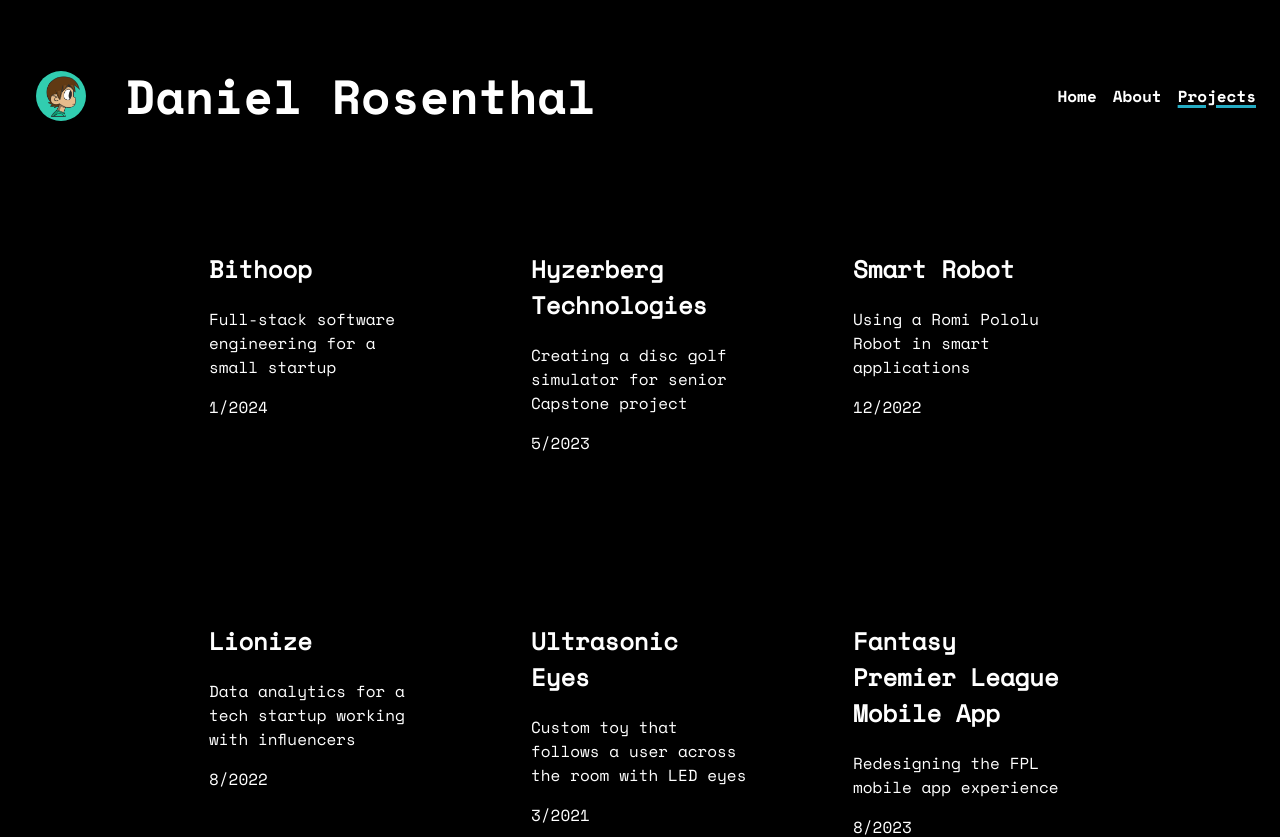
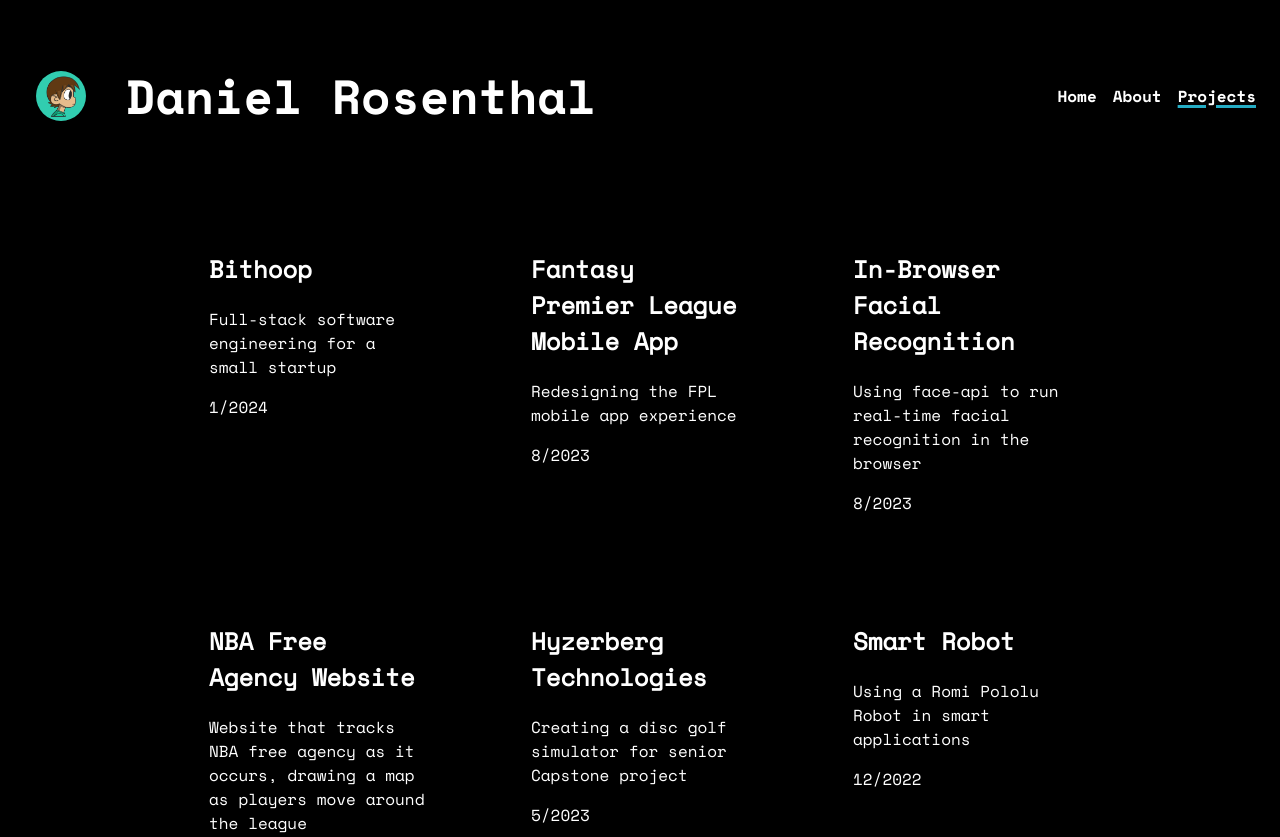
Before and after one commit to danielrosenthal0/portfolio, a React (Create React App) app: page /projects in a window 1280 px wide. Shown: the top 837 px of the page. Built offline with nearby package versions, Linux system fonts and the light colour scheme.

Commit message:
sorting projects by date

```diff
--- a/src/components/Projects.js
+++ b/src/components/Projects.js
@@ -4,10 +4,17 @@
 import ProjectCard from "./ProjectCard";
 
 const Projects = () => {
+
+  const sortedProjects = [...ProjectCardData].sort((a, b) => {
+    const dateA = new Date(`${a.date.slice(0, 2)}/01/${a.date.slice(3)}`);
+    const dateB = new Date(`${b.date.slice(0, 2)}/01/${b.date.slice(3)}`);
+
+    return dateB - dateA;
+  })
   return (
     <Fragment>
       <div className={classes.content}>
-        {ProjectCardData.map((project) => (
+        {sortedProjects.map((project) => (
           <ProjectCard key={project.id} {...project} />
         ))}
       </div>
```
